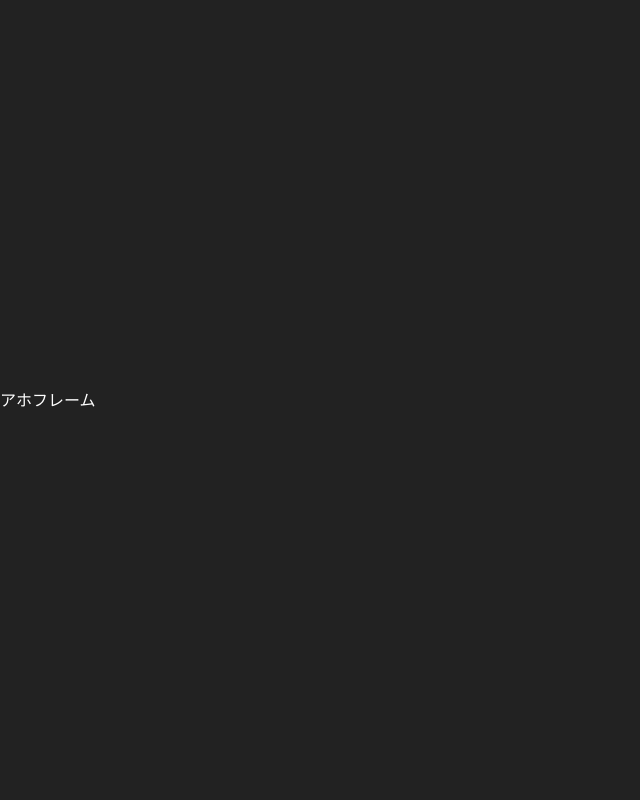
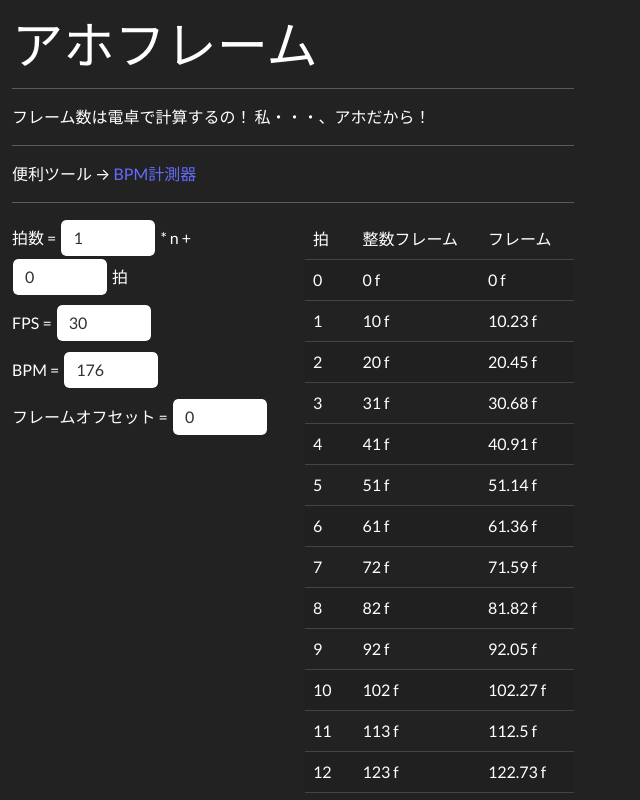
Before and after one commit to yuinore/aho-frame, a React (Vite) app: page / in a window 1280 px wide. Shown: the top 800 px of the page, without its empty margins (0-640 px from the left). Built offline with nearby package versions, Linux system fonts and the light colour scheme.

Commit message:
Step 3: フォーム・表・計算ロジックの実装

```diff
--- a/src/App.tsx
+++ b/src/App.tsx
@@ -1,5 +1,139 @@
+import { useMemo, useState } from 'react';
+import Container from 'react-bootstrap/Container';
+import Form from 'react-bootstrap/Form';
+import Table from 'react-bootstrap/Table';
+
+const BPM_COUNTER_URL = 'http://www.k3.dion.ne.jp/~kidego/2008/bpmcounter.html';
+const ROW_COUNT = 512;
+
+function parseNum(value: string, fallback: number): number {
+  const n = parseFloat(value);
+  return Number.isFinite(n) ? n : fallback;
+}
+
 function App() {
-  return <div>アホフレーム</div>;
+  const [beatInterval, setBeatInterval] = useState(1);
+  const [beatOffset, setBeatOffset] = useState(0);
+  const [fps, setFps] = useState(30);
+  const [bpm, setBpm] = useState(176);
+  const [frameOffset, setFrameOffset] = useState(0);
+
+  const rows = useMemo(() => {
+    const result: { beat: number; frameInt: string; frameDec: string }[] = [];
+    for (let x = 0; x < ROW_COUNT; x++) {
+      const beat = x * beatInterval + beatOffset;
+      const frame = ((60 * fps) / (bpm || 1)) * beat + frameOffset;
+      const frameInt = Math.round(frame * 1) / 1;
+      const frameDec = Math.round(frame * 100) / 100;
+      result.push({
+        beat,
+        frameInt: `${frameInt} f`,
+        frameDec: `${frameDec} f`,
+      });
+    }
+    return result;
+  }, [beatInterval, beatOffset, fps, bpm, frameOffset]);
+
+  return (
+    <Container className="py-3">
+      <h1>アホフレーム</h1>
+      <hr />
+      フレーム数は電卓で計算するの！ 私・・・、アホだから！
+      <br />
+      <hr />
+      便利ツール →{' '}
+      <a href={BPM_COUNTER_URL} target="_blank" rel="noopener noreferrer">
+        BPM計測器
+      </a>
+      <hr />
+      <div className="row">
+        <div className="col-lg-6">
+          <Form className="mb-3">
+            <Form.Group as="div" className="mb-2">
+              <Form.Label className="me-1">拍数 =</Form.Label>
+              <Form.Control
+                type="text"
+                value={beatInterval}
+                onChange={(e) =>
+                  setBeatInterval(parseNum(e.target.value, beatInterval))
+                }
+                className="d-inline-block w-auto me-1"
+                style={{ maxWidth: '6em' }}
+                aria-label="拍間隔"
+              />
+              <span className="me-1">* n +</span>
+              <Form.Control
+                type="text"
+                value={beatOffset}
+                onChange={(e) =>
+                  setBeatOffset(parseNum(e.target.value, beatOffset))
+                }
+                className="d-inline-block w-auto me-1"
+                style={{ maxWidth: '6em' }}
+                aria-label="拍オフセット"
+              />
+              <span>拍</span>
+            </Form.Group>
+            <Form.Group className="mb-2">
+              <Form.Label className="me-1">FPS =</Form.Label>
+              <Form.Control
+                type="text"
+                value={fps}
+                onChange={(e) => setFps(parseNum(e.target.value, fps))}
+                className="d-inline-block w-auto"
+                style={{ maxWidth: '6em' }}
+                aria-label="FPS"
+              />
+            </Form.Group>
+            <Form.Group className="mb-2">
+              <Form.Label className="me-1">BPM =</Form.Label>
+              <Form.Control
+                type="text"
+                value={bpm}
+                onChange={(e) => setBpm(parseNum(e.target.value, bpm))}
+                className="d-inline-block w-auto"
+                style={{ maxWidth: '6em' }}
+                aria-label="BPM"
+              />
+            </Form.Group>
+            <Form.Group className="mb-2">
+              <Form.Label className="me-1">フレームオフセット =</Form.Label>
+              <Form.Control
+                type="text"
+                value={frameOffset}
+                onChange={(e) =>
+                  setFrameOffset(parseNum(e.target.value, frameOffset))
+                }
+                className="d-inline-block w-auto"
+                style={{ maxWidth: '6em' }}
+                aria-label="フレームオフセット"
+              />
+            </Form.Group>
+          </Form>
+        </div>
+        <div className="col-lg-6">
+          <Table striped hover responsive>
+            <thead>
+              <tr>
+                <th>拍</th>
+                <th>整数フレーム</th>
+                <th>フレーム</th>
+              </tr>
+            </thead>
+            <tbody>
+              {rows.map((row, i) => (
+                <tr key={i}>
+                  <td>{row.beat}</td>
+                  <td>{row.frameInt}</td>
+                  <td>{row.frameDec}</td>
+                </tr>
+              ))}
+            </tbody>
+          </Table>
+        </div>
+      </div>
+    </Container>
+  );
 }
 
 export default App;
```
